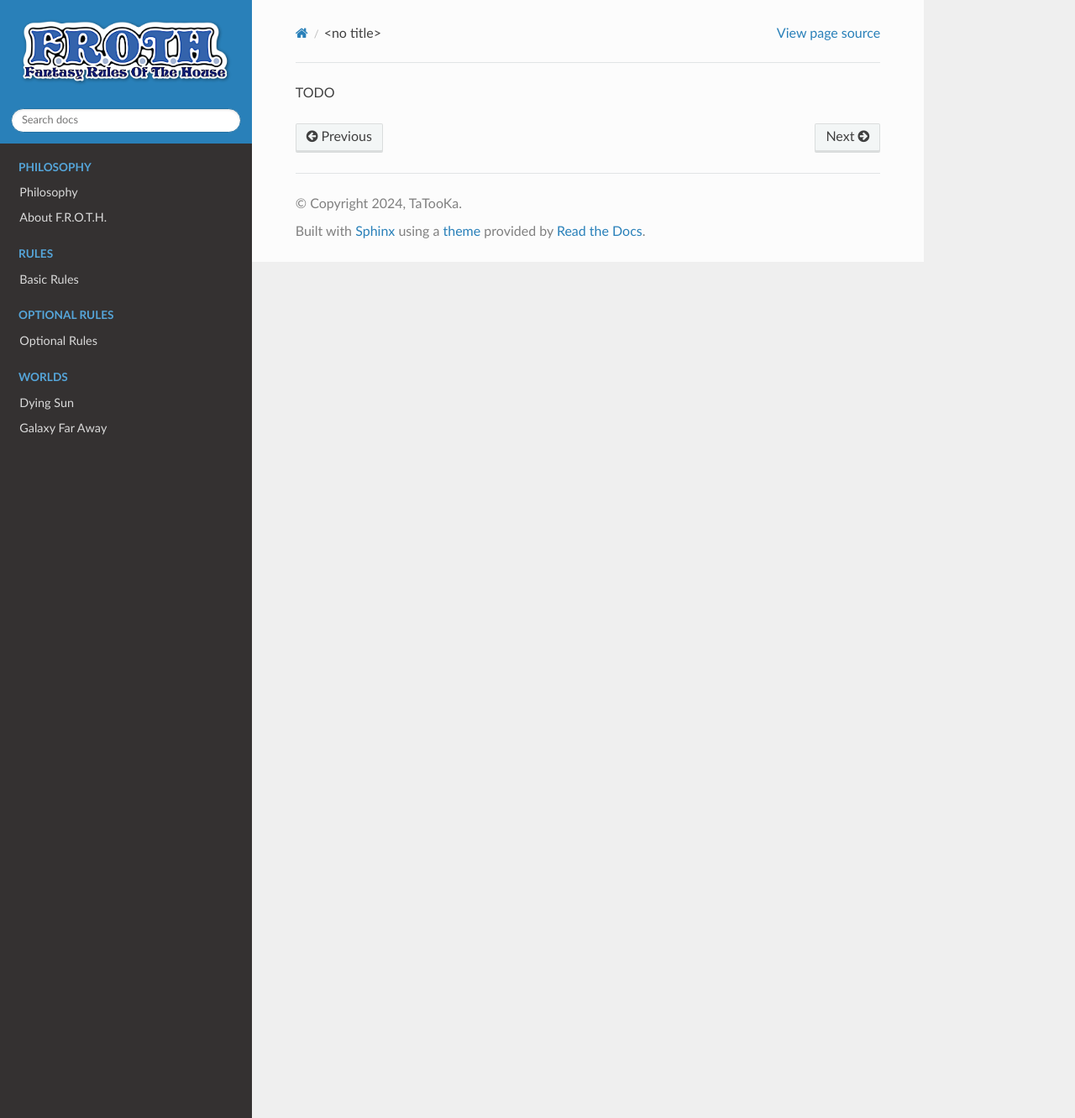
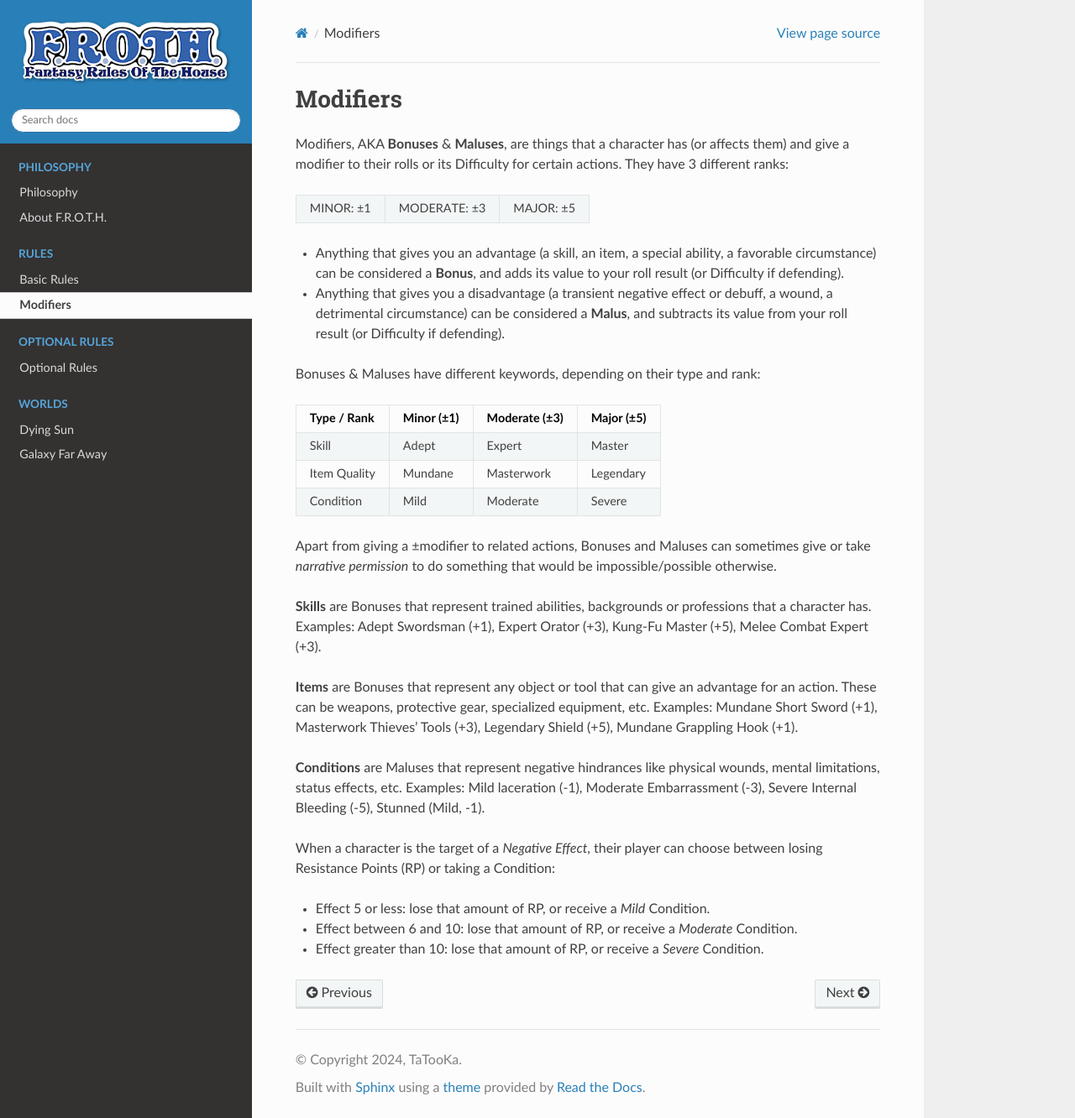
Before and after one commit to TaTooKa/froth, a Sphinx documentation site: the page built from docs/source/pages/bonusesmaluses.rst, in a window 1280 px wide and 1332 px high. Shown: the whole window at 84% size. Built offline with Sphinx 7.4.7 and the Read the Docs theme 3.1.0, drawn with Linux system fonts in a browser that asks for light colours.

Commit message:
added modifiers.

```diff
--- a/docs/source/pages/bonusesmaluses.rst
+++ b/docs/source/pages/bonusesmaluses.rst
@@ -1 +1,37 @@
-TODO
+Modifiers
+---------
+
+Modifiers, AKA **Bonuses** & **Maluses**, are things that a character has (or affects them) and give a modifier to their rolls or its Difficulty for certain actions. They have 3 different ranks:
+
++-----------+--------------+-----------+
+| MINOR: ±1 | MODERATE: ±3 | MAJOR: ±5 |
++-----------+--------------+-----------+
+
+- Anything that gives you an advantage (a skill, an item, a special ability, a favorable circumstance) can be considered a **Bonus**, and adds its value to your roll result (or Difficulty if defending).
+- Anything that gives you a disadvantage (a transient negative effect or debuff, a wound, a detrimental circumstance) can be considered a **Malus**, and subtracts its value from your roll result (or Difficulty if defending).
+
+Bonuses & Maluses have different keywords, depending on their type and rank:
+
++--------------+------------+---------------+------------+
+|  Type / Rank | Minor (±1) | Moderate (±3) | Major (±5) |
++==============+============+===============+============+
+|     Skill    |    Adept   |     Expert    |   Master   |
++--------------+------------+---------------+------------+
+| Item Quality |   Mundane  |   Masterwork  |  Legendary |
++--------------+------------+---------------+------------+
+|   Condition  |    Mild    |    Moderate   |   Severe   |
++--------------+------------+---------------+------------+
+
+Apart from giving a ±modifier to related actions, Bonuses and Maluses can sometimes give or take *narrative permission* to do something that would be impossible/possible otherwise.
+
+**Skills** are Bonuses that represent trained abilities, backgrounds or professions that a character has. Examples: Adept Swordsman (+1), Expert Orator (+3), Kung-Fu Master (+5), Melee Combat Expert (+3).
+
+**Items** are Bonuses that represent any object or tool that can give an advantage for an action. These can be weapons, protective gear, specialized equipment, etc. Examples: Mundane Short Sword (+1), Masterwork Thieves' Tools (+3), Legendary Shield (+5), Mundane Grappling Hook (+1).
+
+**Conditions** are Maluses that represent negative hindrances like physical wounds, mental limitations, status effects, etc.  Examples: Mild laceration (-1), Moderate Embarrassment (-3), Severe Internal Bleeding (-5), Stunned (Mild, -1).
+
+When a character is the target of a *Negative Effect*, their player can choose between losing Resistance Points (RP) or taking a Condition:
+
+- Effect 5 or less: lose that amount of RP, or receive a *Mild* Condition.
+- Effect between 6 and 10: lose that amount of RP, or receive a *Moderate* Condition.
+- Effect greater than 10: lose that amount of RP, or receive a *Severe* Condition.
```
